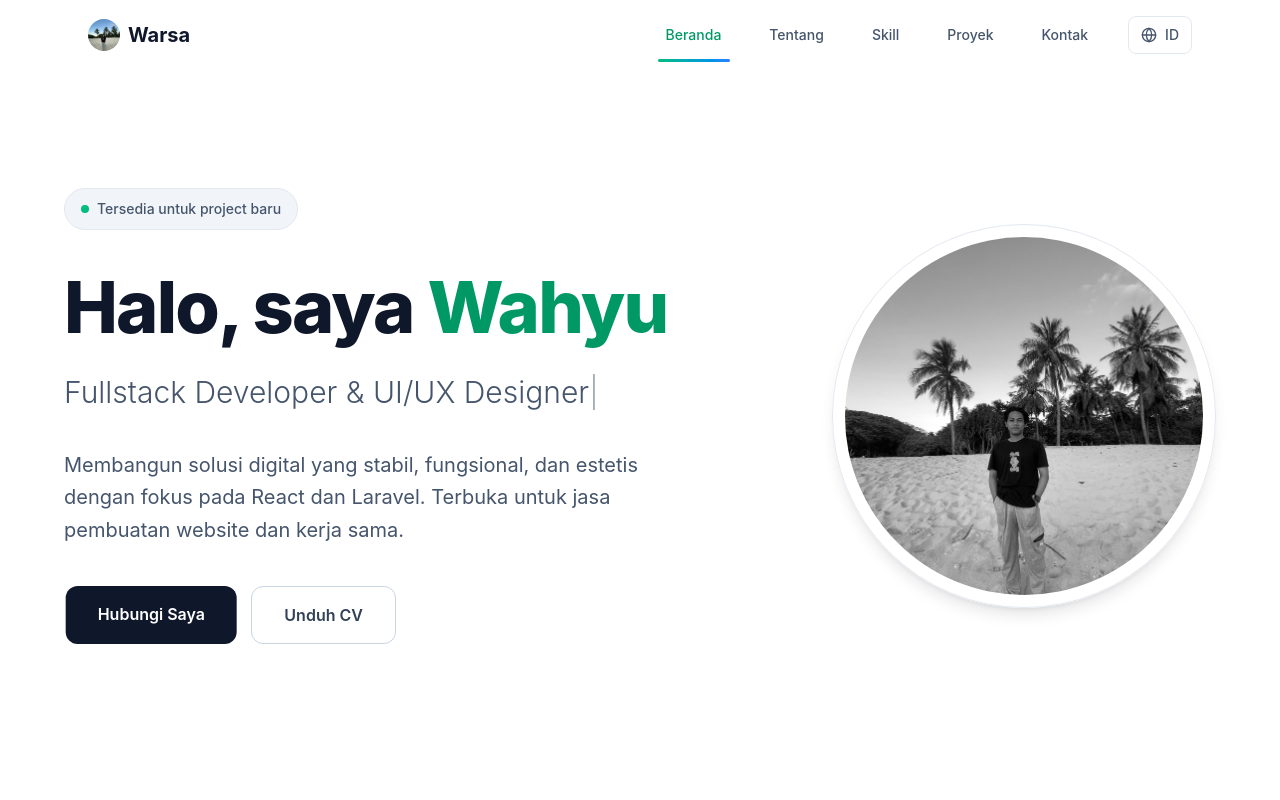
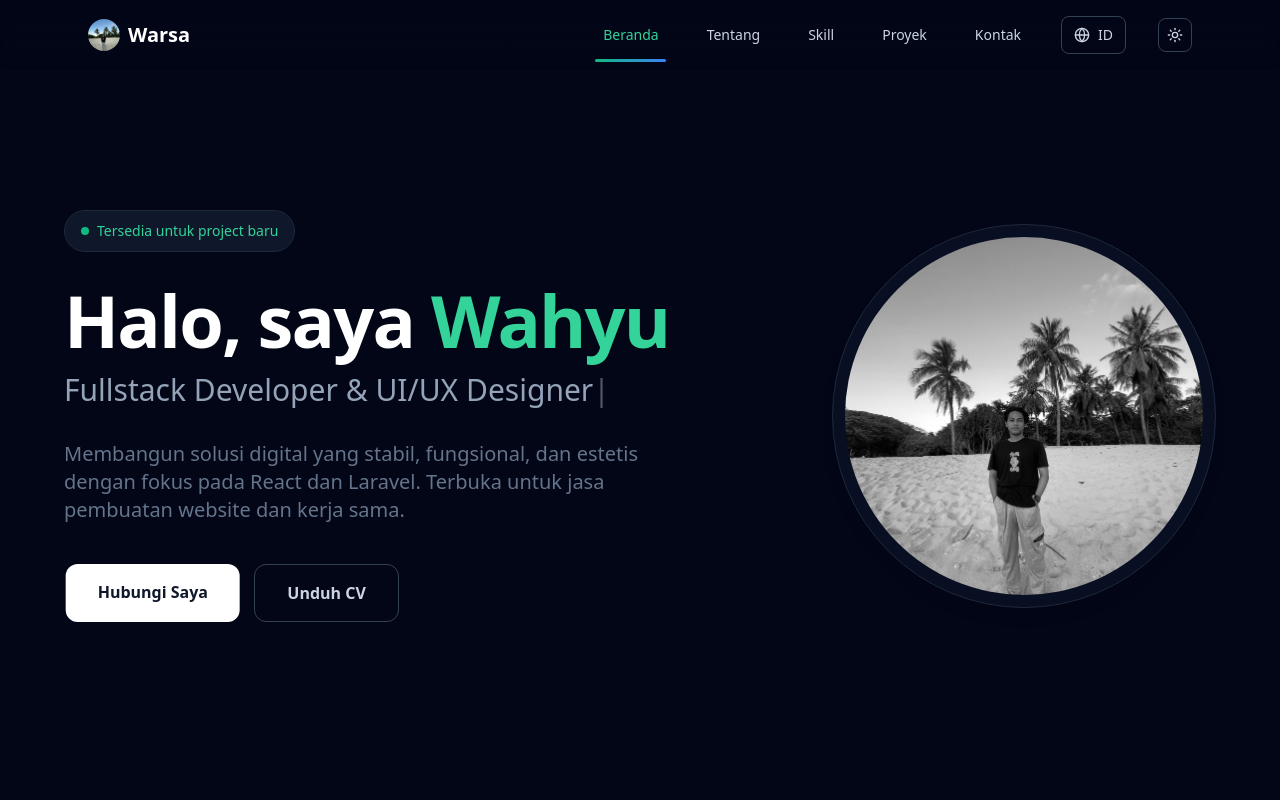
Before and after one commit to warsaftharith/my-portofolio, a React (Vite) app: page / in a window 1280 px wide. Shown: the top 800 px of the page. Built offline with nearby package versions, Linux system fonts and the light colour scheme.

Commit message:
tambah fitur dark dan light

```diff
--- a/package.json
+++ b/package.json
@@ -21,7 +21,6 @@
   },
   "devDependencies": {
     "@eslint/js": "^10.0.1",
-    "@tailwindcss/postcss": "^4.2.4",
     "@types/node": "^24.12.2",
     "@types/react": "^19.2.14",
     "@types/react-dom": "^19.2.3",
@@ -32,7 +31,7 @@
     "eslint-plugin-react-refresh": "^0.5.2",
     "globals": "^17.5.0",
     "postcss": "^8.5.13",
-    "tailwindcss": "^4.2.4",
+    "tailwindcss": "^3.4.19",
     "typescript": "~6.0.2",
     "typescript-eslint": "^8.58.2",
     "vite": "^8.0.10"
--- a/postcss.config.js
+++ b/postcss.config.js
@@ -1,5 +1,6 @@
+import tailwindcss from "tailwindcss";
+import autoprefixer from "autoprefixer";
+
 export default {
-  plugins: {
-    "@tailwindcss/postcss": {},
-  },
-}
+  plugins: [tailwindcss, autoprefixer],
+};
--- a/src/components/Navbar.tsx
+++ b/src/components/Navbar.tsx
@@ -1,6 +1,7 @@
 import { useState, useRef, useEffect } from "react";
 import { AnimatePresence, motion } from "framer-motion";
-import { Globe, Check, Menu, X } from "lucide-react";
+import { Globe, Check, Menu, X, Sun, Moon } from "lucide-react";
+import { useTheme } from "../context/ThemeContext";
 import { en } from "../lang/en";
 import { id } from "../lang/id";
 import { jp } from "../lang/jp";
@@ -18,6 +19,8 @@ const Navbar = () => {
     const [indicator, setIndicator] = useState({ left: 0, width: 0 });
     const [openLang, setOpenLang] = useState(false);
     const [isMobileMenuOpen, setIsMobileMenuOpen] = useState(false);
+
+    const { theme, toggleTheme } = useTheme();
 
     const itemRefs = useRef<Record<string, HTMLButtonElement | null>>({});
     const isClicking = useRef(false);
@@ -237,7 +240,18 @@ const Navbar = () => {
                             )}
                         </AnimatePresence>
                     </li>
+
+                    {/* THEME TOGGLE */}
+                    <li>
+                        <button
+                            onClick={toggleTheme}
+                            className="p-2 rounded-lg border border-slate-200 dark:border-slate-700 text-slate-600 dark:text-slate-300 hover:text-emerald-500 hover:border-emerald-500 transition-all duration-200"
+                        >
+                            {theme === "dark" ? <Sun size={16} /> : <Moon size={16} />}
+                        </button>
+                    </li>
                 </ul>
+
 
                 {/* MOBILE HAMBURGER BUTTON */}
                 <button
@@ -336,6 +350,15 @@ const Navbar = () => {
                                         )}
                                     </AnimatePresence>
                                 </li>
+                                <li className="pt-2">
+                                    <button
+                                        onClick={toggleTheme}
+                                        className="w-full flex items-center justify-between px-4 py-3 rounded-xl text-slate-700 dark:text-slate-300 hover:bg-slate-100 dark:hover:bg-slate-700"
+                                    >
+                                        <span>Theme</span>
+                                        {theme === "dark" ? <Sun size={18} /> : <Moon size={18} />}
+                                    </button>
+                                </li>
                             </ul>
                         </div>
                     </motion.div>
--- a/src/context/LangContext.tsx
+++ b/src/context/LangContext.tsx
@@ -10,9 +10,8 @@ type LangContextType = {
 const LangContext = createContext<LangContextType | null>(null);
 
 export const LangProvider = ({ children }: { children: React.ReactNode }) => {
-  const [lang, setLangState] = useState<Lang>("id");
+  const [lang, setLangState] = useState<Lang>("jp");
 
-  //ambil dari localStorage saat pertama kali load
   useEffect(() => {
   const savedLang = localStorage.getItem("lang");
     if (savedLang === "en" || savedLang === "id" || savedLang === "jp") {
@@ -23,7 +22,6 @@ export const LangProvider = ({ children }: { children: React.ReactNode }) => {
     }
   }, []);
 
-  //wrapper setLang biar otomatis simpan ke localStorage
   const setLang = (newLang: Lang) => {
     setLangState(newLang);
     localStorage.setItem("lang", newLang);
--- /dev/null
+++ b/src/context/ThemeContext.tsx
@@ -0,0 +1,51 @@
+import { createContext, useContext, useEffect, useState } from "react";
+
+type Theme = "light" | "dark";
+
+type ThemeContextType = {
+    theme: Theme;
+    toggleTheme: () => void;
+    setTheme: (theme: Theme) => void;
+};
+
+const ThemeContext = createContext<ThemeContextType | null>(null);
+
+export const ThemeProvider = ({ children }: { children: React.ReactNode }) => {
+    const [theme, setThemeState] = useState<Theme>(() => {
+        return (localStorage.getItem("theme") as Theme) || "dark";
+    });
+
+    useEffect(() => {
+        const root = document.documentElement;
+
+        if (theme === "dark") {
+            root.classList.add("dark");
+        } else {
+            root.classList.remove("dark");
+        }
+
+        localStorage.setItem("theme", theme);
+    }, [theme]);
+
+    const setTheme = (newTheme: Theme) => {
+        setThemeState(newTheme);
+    };
+
+    const toggleTheme = () => {
+        setThemeState((prev) => (prev === "dark" ? "light" : "dark"));
+    };
+
+    return (
+        <ThemeContext.Provider value={{ theme, toggleTheme, setTheme }}>
+            {children}
+        </ThemeContext.Provider>
+    );
+};
+
+export const useTheme = () => {
+    const context = useContext(ThemeContext);
+    if (!context) {
+        throw new Error("useTheme must be used inside ThemeProvider");
+    }
+    return context;
+};
--- a/src/index.css
+++ b/src/index.css
@@ -1,4 +1,6 @@
-@import "tailwindcss";
+@tailwind base;
+@tailwind components;
+@tailwind utilities;
 
 /* Hide scrollbar */
 html {
--- a/src/main.tsx
+++ b/src/main.tsx
@@ -1,13 +1,16 @@
-import { StrictMode } from 'react'
-import { createRoot } from 'react-dom/client'
-import './index.css'
-import App from './App.tsx'
-import { LangProvider } from './context/LangContext'
+import { StrictMode } from "react";
+import { createRoot } from "react-dom/client";
+import "./index.css";
+import App from "./App.tsx";
+import { LangProvider } from "./context/LangContext";
+import { ThemeProvider } from "./context/ThemeContext";
 
-createRoot(document.getElementById('root')!).render(
-  <StrictMode>
-    <LangProvider>
-      <App />
-    </LangProvider>
-  </StrictMode>
-)
+createRoot(document.getElementById("root")!).render(
+    <StrictMode>
+        <ThemeProvider>
+            <LangProvider>
+                <App />
+            </LangProvider>
+        </ThemeProvider>
+    </StrictMode>
+);
--- a/tailwind.config.js
+++ b/tailwind.config.js
@@ -5,4 +5,4 @@ export default {
     extend: {},
   },
   plugins: [],
-}
+};
```
Also changed, not shown: 1 other file (tests, documents, lock files or other folders).
